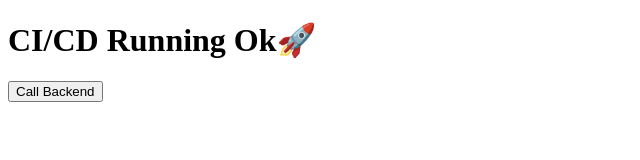
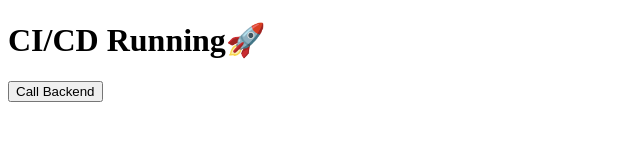
Before and after one commit to ziazeshan141/3_Tier_Architecture, a plain HTML site: page frontend/index.html in a window 1280 px wide. Shown: the whole page, without its empty margins (0-640 px from the left). Drawn offline with Linux system fonts and the light colour scheme.

Commit message:
New_Update Frontend_2

```diff
--- a/frontend/index.html
+++ b/frontend/index.html
@@ -6,7 +6,7 @@
 
 <body>
 
-<h1>CI/CD Running Ok🚀</h1>
+<h1>CI/CD Running🚀</h1>
 
 <button onclick="getMessage()">Call Backend</button>
 
```
